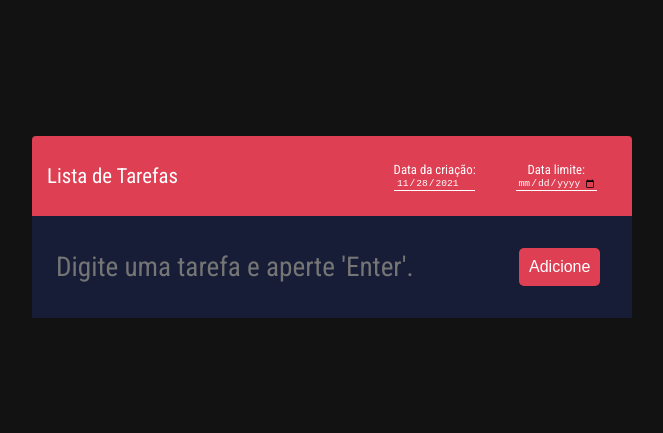
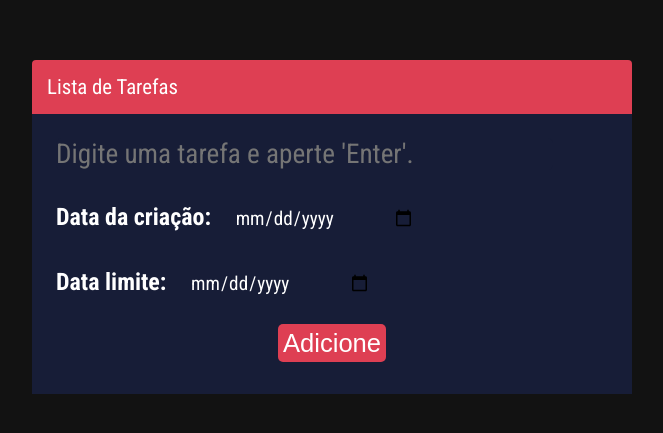
Before and after one commit to guiChehade/ToDo-List, a plain HTML site: page index.html in a window 1280 px wide. Shown: the part 173-606 px from the top of the page, without its empty margins (308-971 px from the left). Drawn offline with Linux system fonts and the light colour scheme.

Commit message:
Revert "adicionando datas e estilos"
This reverts commit 07d5684d782af06a68fec4067c2f782af5540683.

```diff
--- a/index.html
+++ b/index.html
@@ -7,22 +7,9 @@
     <title>Lista de Tarefas</title>
     <link rel="stylesheet" href="./styles.css" />
   </head>
-
   <body>
     <div class="toDoList">
-      <header>Lista de Tarefas
-        <div class="flex-row">
-          <div class="datas">
-            <label for="data1">Data da criação:</label>
-            <input type="date" name="data1" id="data1" disabled/>
-          </div>
-          <div class="datas">
-            <label for="data2">Data limite:</label>
-            <input type="date" name="data2" id="data2"/>
-          </div>
-        </div>
-
-      </header>
+      <header>Lista de Tarefas</header>
 
       <section class="wrapper-list">
         <ul id="list" class="list"></ul>
@@ -34,9 +21,16 @@
           type="text"
           placeholder="Digite uma tarefa e aperte 'Enter'."
         />
-
-        <div id="alinharBotao">
-          <button id="submitButton">Adicione</button>
+        <div>
+          <label for="data1">Data da criação:</label>
+          <input type="date" name="data1" id="data1" />
+        </div>
+        <div>
+          <label for="data2">Data limite:</label>
+          <input type="date" name="data2" id="data2" />
+        </div>
+        <div id="Alinharbotao">
+          <button id="BotaoSubmit">Adicione</button>
         </div>
       </footer>
     </div>
--- a/main.js
+++ b/main.js
@@ -13,16 +13,7 @@ const Main = {
         this.$inputTask = document.querySelector('#inputTask')
         this.$list = document.querySelector('#list')
         this.$removeButtons = document.querySelectorAll('.remove')
-        this.$submitButton = document.querySelector('#submitButton')
-        this.$dataInput = document.querySelector('#data1')
-        const data = new Date();
-        const dia = data.getDate();
-        const mes = data.getMonth() + 1;
-        const ano = data.getFullYear();
-        this.$dataAtual = `${ano}-${mes}-${dia}`;
-        this.$dataInput.value = this.$dataAtual;
-
-        console.log(this.$dataInput);
+        this.$BotaoSubmit = document.querySelector('#BotaoSubmit')
     },
     bindEvents: function () {
         // Bind the events
@@ -32,7 +23,6 @@ const Main = {
         })
 
         this.$inputTask.onkeypress = this.Events.inputTask_keypress.bind(this)
-
 
         this.$removeButtons.forEach(button => {
             button.addEventListener('click', this.Events.removeButton_click)
--- a/styles.css
+++ b/styles.css
@@ -5,6 +5,13 @@
   margin: 0;
   padding: 0;
   box-sizing: border-box;
+}
+
+body label{
+
+    font-size: 1.5rem;
+    font-weight: 700;
+    color: #000;
 }
 
 body{
@@ -18,58 +25,25 @@ body{
     background: #121212;
 }
 
-header{
-    display: flex;
-    justify-content: space-between;
-    align-items: center;
-    height: 80px;
-}
-
-header div div label{
-    color: white;
-    font-size: 0.8rem;
-}
-
-header div div input{
-    font-size: 0.6rem;
-    border: none;
-    border-bottom: 1px solid white;
-    background: transparent;
-    color: white;
-    width: 90%;
-    text-align: center;
-}
-
-.flex-row{
-    display: flex;
-    flex-direction: row;
-}
-
-.datas{
-    display: flex;
-    flex-direction: column;
-    align-items: center;
-    justify-content: center;
-    padding: 1rem;
-}
-
 #inputTask{
     padding: 0px;
+    margin-bottom: 1rem;
     font-size: 1.7rem;
     border-radius: 5px;
 }
 
-#submitButton{
-    font-size: 1rem;
+#BotaoSubmit{
+
+    font-size: 1.6rem;
     border-radius: 5px;
     background: #de3f53;
     color: #fff;
     border: none;
     cursor: pointer;
-    padding: 0.6rem;
+    padding: 0.3rem;
 }
 
-#alinharBotao{
+#Alinharbotao{
     display: flex;
     justify-content: center;
     align-items: center;
@@ -79,11 +53,15 @@ header div div input{
 
 footer {
     padding: 1.5rem;
-    display: flex;
-    justify-content: center;
-    align-items: center;
 }
 
+#data1{
+    width: 40%;
+}
+
+#data2{
+    width: 40%;
+}
 
 footer label {
     color: white;
@@ -118,6 +96,7 @@ footer label {
     align-items: center;
     padding: 20px;
     transition: background-color 300ms ease;
+
 }
 
 .wrapper-list ul.list li.removed{
```
